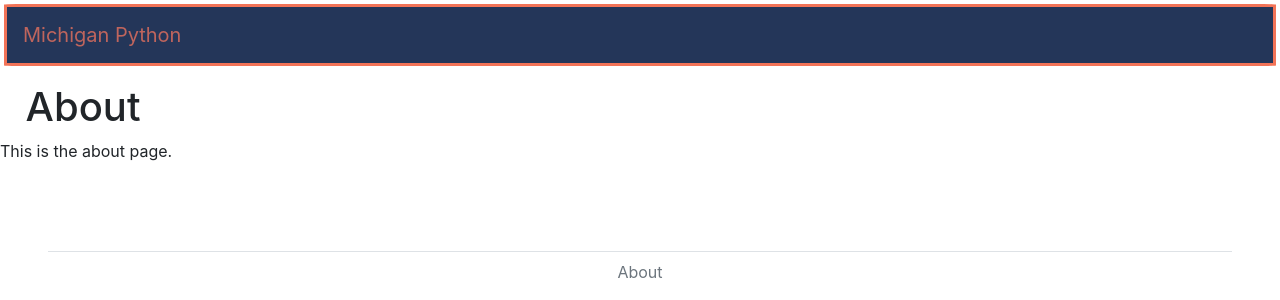
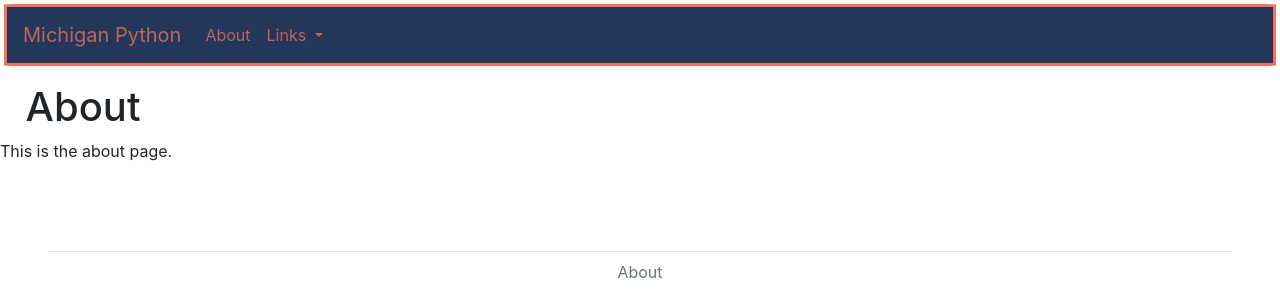
Before and after one commit to ChaeDLR/MichiganPythonSite, a Django app: page /about.html in a window 1280 px wide. Shown: the top 300 px of the page. Run offline with Django 4.2, Linux system fonts and the light colour scheme; some libraries are stand-ins or nearby versions.

Commit message:
added about and links to navbar

```diff
--- a/home/templates/base.html
+++ b/home/templates/base.html
@@ -26,6 +26,23 @@
          >
             <span class="navbar-toggler-icon"></span>
          </button>
+         <ul class="navbar-nav mr-auto">
+          <li class="nav-item active">
+            <a class="nav-link" href="/about.html">About</a>
+          </li>
+          <li class="nav-item dropdown">
+            <a class="nav-link dropdown-toggle" href="#" id="navbarDropdown" role="button" data-toggle="dropdown" aria-haspopup="true" aria-expanded="false">
+              Links
+            </a>
+            <div class="dropdown-menu" aria-labelledby="navbarDropdown">
+              <a class="dropdown-item" href="https://www.meetup.com/michigan-python/" target="_blank">Meetup</a>
+              <a class="dropdown-item" href="https://github.com/MichiPUG" target="_blank">GitHub</a>
+              <a class="dropdown-item" href="https://www.youtube.com/@MichiganPython" target="_blank">YouTube</a>
+              <div class="dropdown-divider"></div>
+              <a class="dropdown-item" href="#">Something else here</a>
+            </div>
+          </li>
+        </ul>
       </nav>
    </header>
 
@@ -49,5 +66,11 @@
          </div>
       </di>
    </footer>
+
+   <!-- Bootstrap Scripts -->
+   <script src="https://code.jquery.com/jquery-3.3.1.slim.min.js" integrity="sha384-q8i/X+965DzO0rT7abK41JStQIAqVgRVzpbzo5smXKp4YfRvH+8abtTE1Pi6jizo" crossorigin="anonymous"></script>
+   <script src="https://cdn.jsdelivr.net/npm/popper.js@1.14.3/dist/umd/popper.min.js" integrity="sha384-ZMP7rVo3mIykV+2+9J3UJ46jBk0WLaUAdn689aCwoqbBJiSnjAK/l8WvCWPIPm49" crossorigin="anonymous"></script>
+   <script src="https://cdn.jsdelivr.net/npm/bootstrap@4.1.3/dist/js/bootstrap.min.js" integrity="sha384-ChfqqxuZUCnJSK3+MXmPNIyE6ZbWh2IMqE241rYiqJxyMiZ6OW/JmZQ5stwEULTy" crossorigin="anonymous"></script>
+
 </body>
 </html>
```
